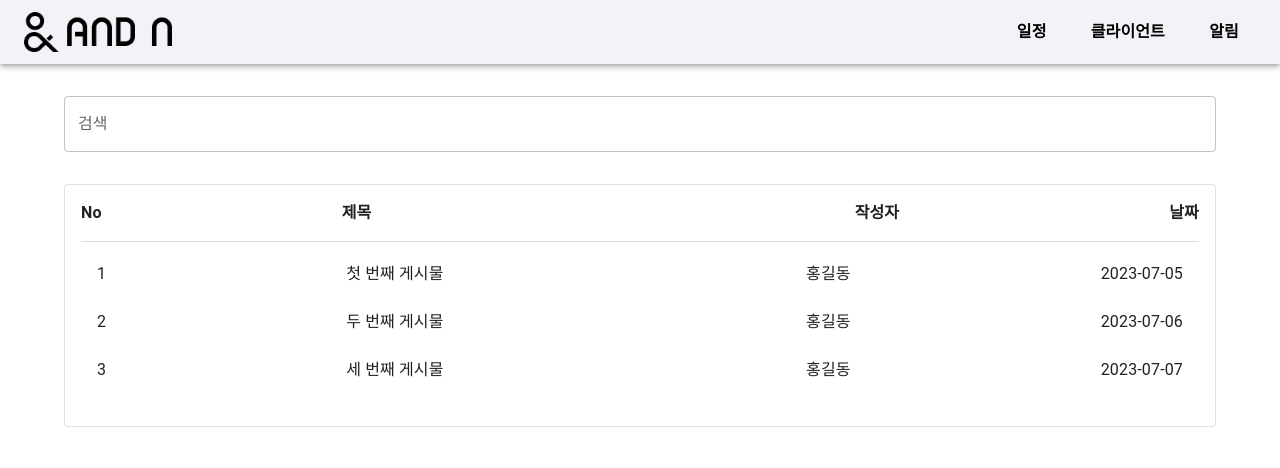
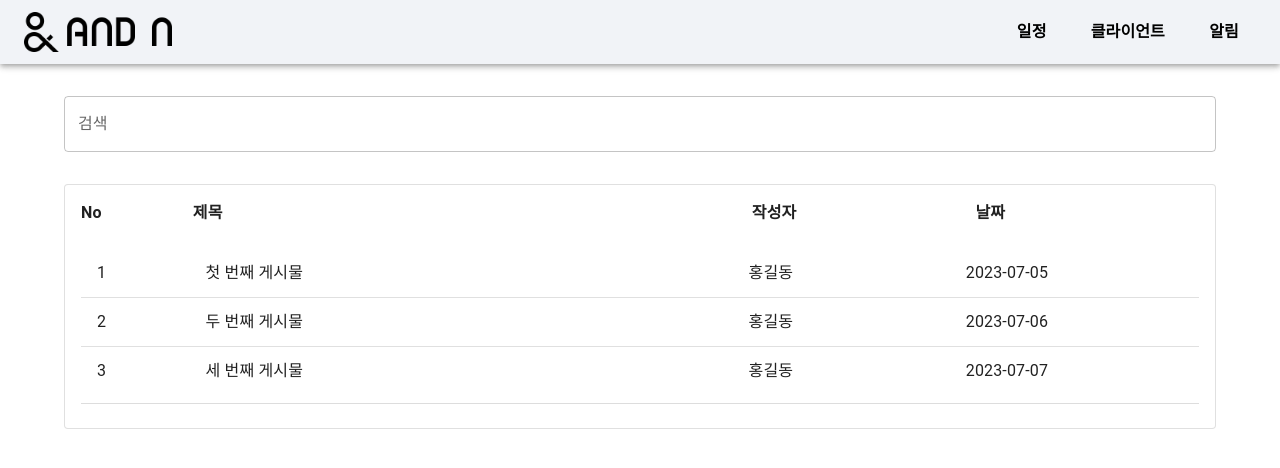
Before and after one commit to DevLarva/React_Noticeboard, a React (Create React App) app: page / in a window 1280 px wide. Shown: the top 468 px of the page. Built offline with nearby package versions, Linux system fonts and the light colour scheme.

Commit message:
Feat: 리스트 글 중간에 Divider 추가

```diff
--- a/src/components/PostList.js
+++ b/src/components/PostList.js
@@ -1,62 +1,53 @@
-import React, { useState } from 'react';
-import { List, ListItem, ListItemText, Box, Typography, Card, CardContent } from '@mui/material';
+import React from 'react';
+import { List, ListItem, ListItemText, Box, Typography, Card, CardContent, Divider } from '@mui/material';
 
 const PostList = ({ posts }) => {
-    const [pageNumber, setPageNumber] = useState(0);
-    const postsPerPage = 10;
-    const pagesVisited = pageNumber * postsPerPage;
-
-    const displayPosts = posts
-        .slice(pagesVisited, pagesVisited + postsPerPage)
-        .map((post, index) => (
-            <ListItem key={index} button>
+    return (
+        <Card variant="outlined">
+            <CardContent>
+                <Box sx={{ borderBottom: '1px solid #ddd' }}>
+                    <Box sx={{ display: 'flex', paddingBottom: 2 }}>
+                        <Typography variant="body1" sx={{ flexBasis: '10%', fontWeight: 'bold' }}>
+                            No
+                        </Typography>
+                        <Typography variant="body1" sx={{ flexBasis: '50%', fontWeight: 'bold' }}>
+                            제목
+                        </Typography>
+                        <Typography variant="body1" sx={{ flexBasis: '20%', fontWeight: 'bold' }}>
+                            작성자
+                        </Typography>
+                        <Typography variant="body1" sx={{ flexBasis: '20%', fontWeight: 'bold' }}>
+                            날짜
+                        </Typography>
+                    </Box>
+                    <List>
+                        {posts.map((post, index) => (
+                            <React.Fragment key={index}>
+                                <ListItem button>
                                     <ListItemText
                                         primary={
-                        <Box sx={{ display: 'flex', gap: 30 }}>
-                            <Typography variant="body1" sx={{ flexShrink: 0 }}>
+                                            <Box sx={{ display: 'flex' }}>
+                                                <Typography variant="body1" sx={{ flexBasis: '10%' }}>
                                                     {post.number}
                                                 </Typography>
-                            <Typography variant="body1" sx={{ flexGrow: 1 }}>
+                                                <Typography variant="body1" sx={{ flexBasis: '50%' }}>
                                                     {post.title}
                                                 </Typography>
-                            <Typography variant="body1" sx={{ flexShrink: 0, marginLeft: '30px' }}>
+                                                <Typography variant="body1" sx={{ flexBasis: '20%' }}>
                                                     {post.author}
                                                 </Typography>
-                            <Typography variant="body1" sx={{ flexShrink: 0, marginLeft: '10px' }}>
+                                                <Typography variant="body1" sx={{ flexBasis: '20%' }}>
                                                     {post.date}
                                                 </Typography>
                                             </Box>
                                         }
                                     />
                                 </ListItem>
-        ));
-
-    const pageCount = Math.ceil(posts.length / postsPerPage);
-
-    const changePage = ({ selected }) => {
-        setPageNumber(selected);
-    };
-
-    return (
-        <Card variant="outlined">
-            <CardContent>
-                <Box sx={{ display: 'flex', gap: 30, paddingBottom: 2, borderBottom: '1px solid #ddd' }}>
-                    <Typography variant="body1" sx={{ flexShrink: 0, fontWeight: 'bold' }}>
-                        No
-                    </Typography>
-                    <Typography variant="body1" sx={{ flexGrow: 1, fontWeight: 'bold' }}>
-                        제목
-                    </Typography>
-                    <Typography variant="body1" sx={{ flexShrink: 0, fontWeight: 'bold', marginLeft: '30px' }}>
-                        작성자
-                    </Typography>
-                    <Typography variant="body1" sx={{ flexShrink: 0, fontWeight: 'bold', marginLeft: '30px' }}>
-                        날짜
-                    </Typography>
+                                {index < posts.length - 1 && <Divider />}
+                            </React.Fragment>
+                        ))}
+                    </List>
                 </Box>
-                <List>
-                    {displayPosts}
-                </List>
             </CardContent>
         </Card>
     );
```
Lines whose indentation alone changed are shown as unchanged.
